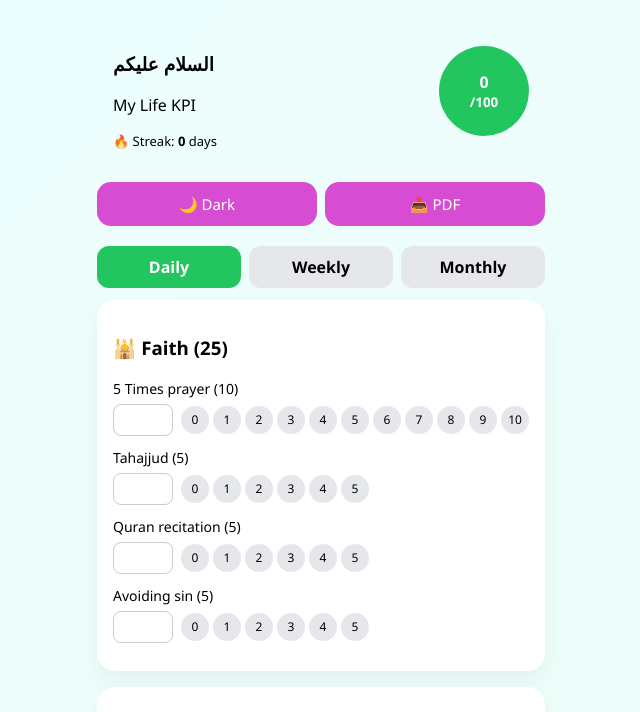
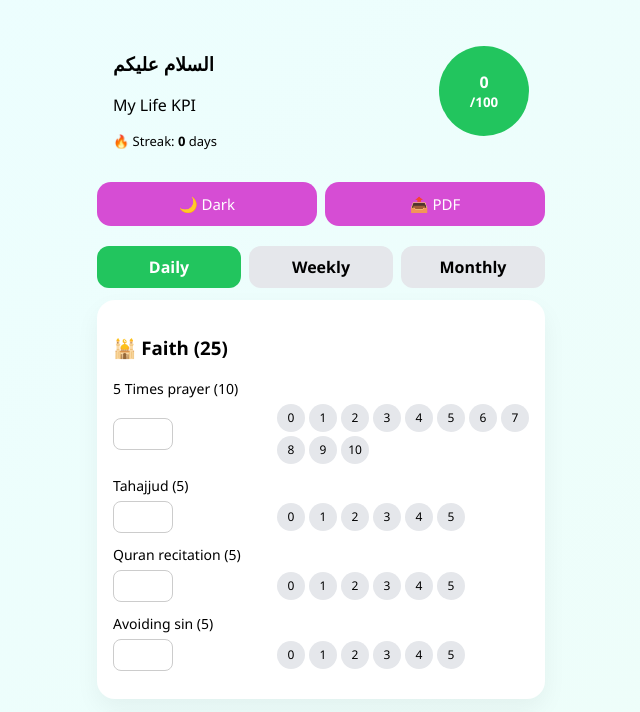
Before and after one commit to Julkar1/kpi, a plain HTML site: page index.html in a window 1280 px wide. Shown: the top 712 px of the page, without its empty margins (319-959 px from the left). Drawn offline with nearby package versions, Linux system fonts and the light colour scheme.

Commit message:
Update index.html

```diff
--- a/index.html
+++ b/index.html
@@ -44,7 +44,7 @@
             border:1px solid #ccc;text-align:center;font-weight:bold
         }
         .score-buttons{
-            display:grid;grid-template-columns:repeat(11,1fr);gap:4px
+            display:grid;grid-template-columns:repeat(8,1fr);gap:4px
         }
         .score-btn{
             width:28px;height:28px;border-radius:50%;
```
